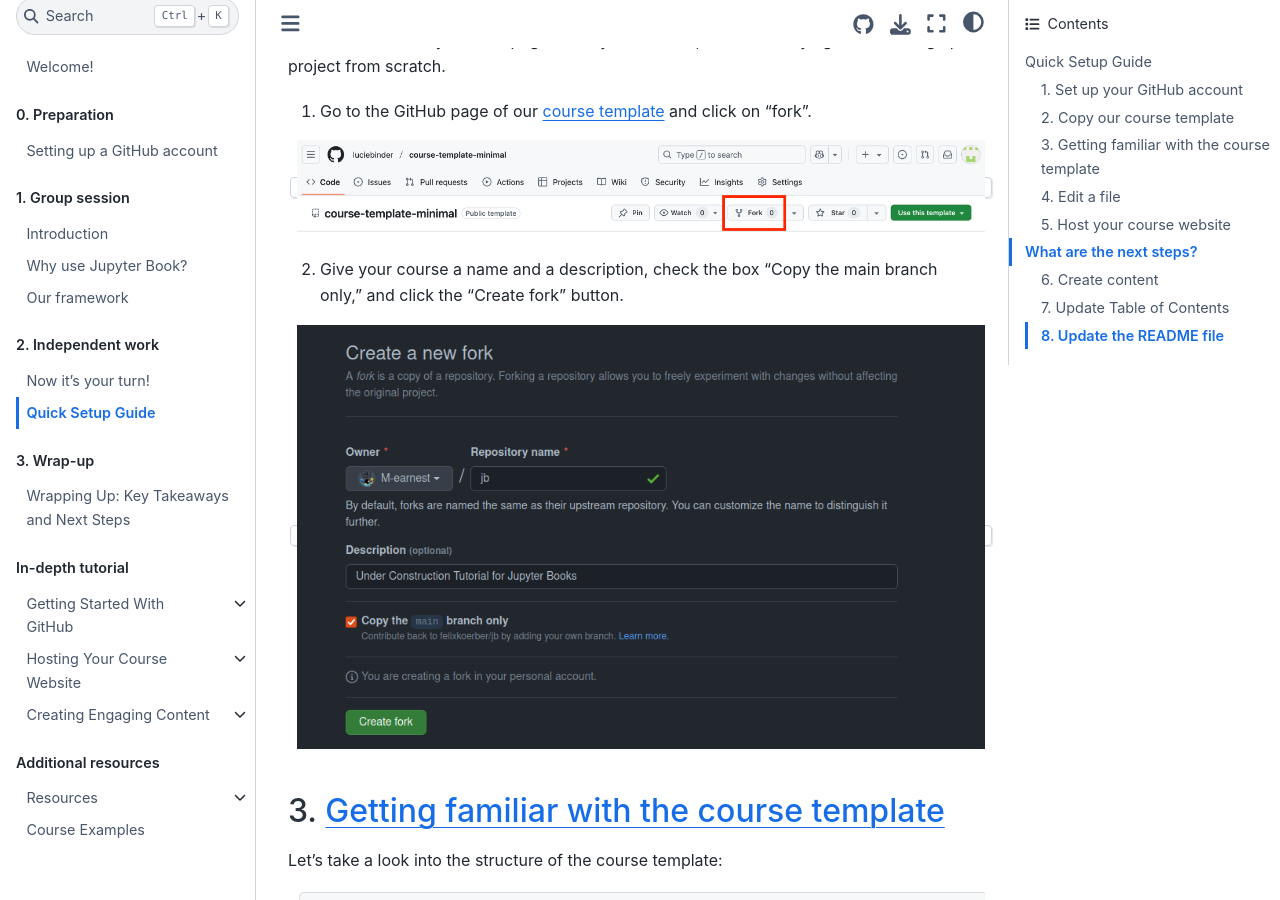
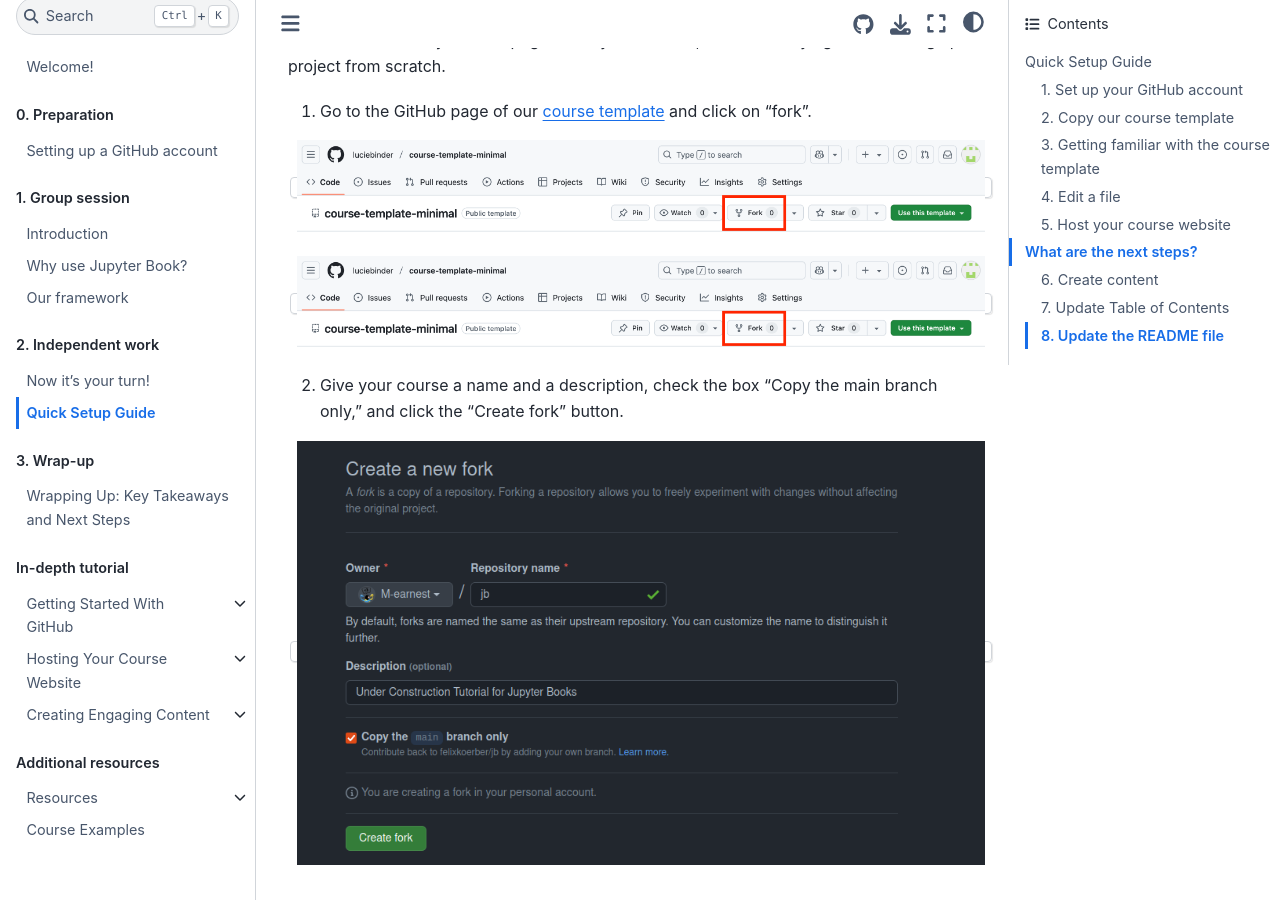
Before and after one commit to luciebinder/ws-openness-2025, a Jupyter Book: the page built from content/4_additional/quick_tutorial_ws.md, in a window 1280 px wide and 900 px high, scrolled down 480 px. Built offline with Jupyter Book 1.0.4 settings and Sphinx 7.4.7 and the Sphinx Book theme 1.1.4, drawn with Linux system fonts in a browser that asks for light colours.

Commit message:
Update quick_tutorial_ws.md

```diff
--- a/content/4_additional/quick_tutorial_ws.md
+++ b/content/4_additional/quick_tutorial_ws.md
@@ -14,6 +14,8 @@
 1. Go to the GitHub page of our [course template](https://github.com/luciebinder/course-template-minimal) and click on "fork".
 
 <kbd>![depicting position a look of the fork button on a GitHub repository](../../static/fork.png)</kbd>
+
+<kbd> <img src= "../../static/fork.png" alt="depicting position a look of the fork button on a GitHub repository"> </kbd>
 
 2. Give your course a name and a description, check the box "Copy the main branch only," and click the "Create fork" button.
 
```
